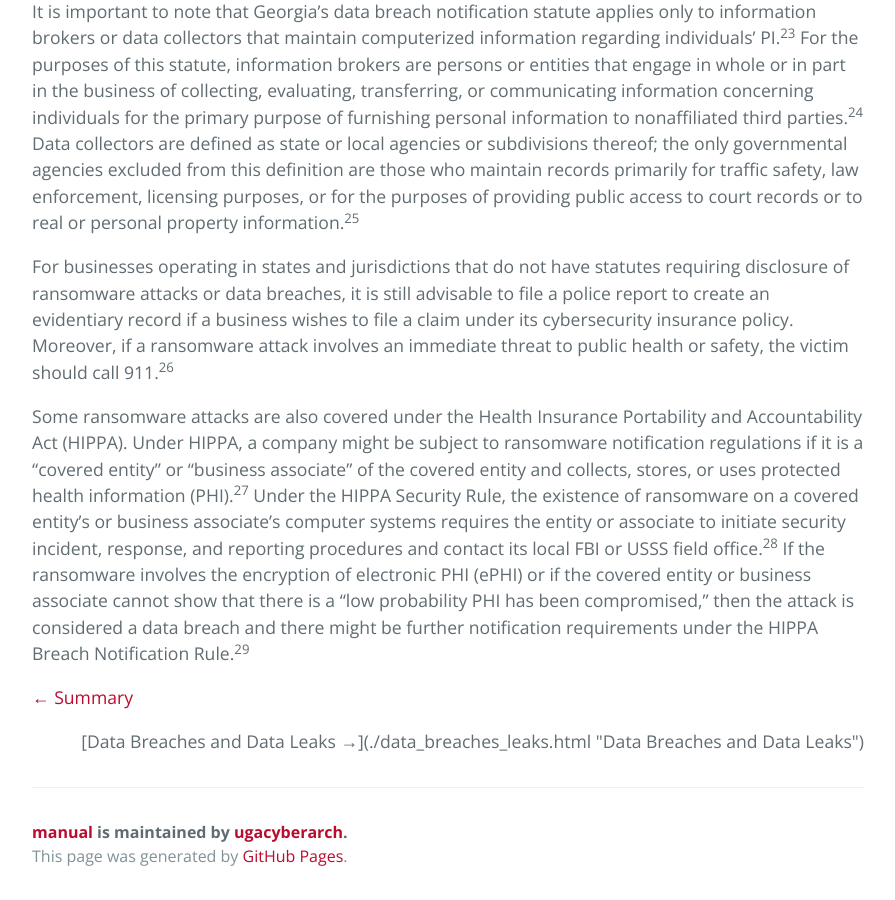
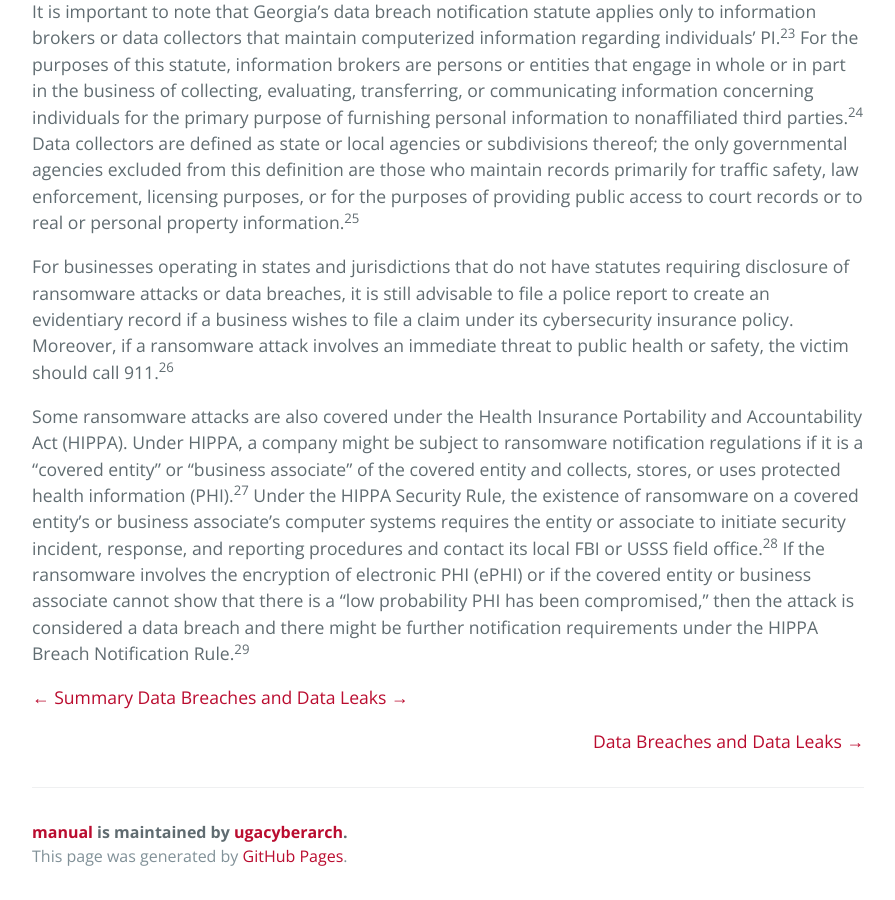
Before and after one commit to ugacyberarch/manual, a Jekyll site: the page built from ransomware.md, in a window 1280 px wide and 900 px high, scrolled down 2847 px. Shown: the whole window, without its empty margins (192-1087 px from the left). Built offline with Jekyll 4.4.1, drawn with Linux system fonts in a browser that asks for light colours; part of the change alters nothing that is shown.

Commit message:
Update ransomware.md

```diff
--- a/ransomware.md
+++ b/ransomware.md
@@ -37,7 +37,8 @@ Some ransomware attacks are also covered under the Health Insurance Portability
 
 
 [← Summary](./phishing_summary.html "Summary")
+[Data Breaches and Data Leaks →](./data_breaches_leaks.html "Data Breaches and Data Leaks")
 
 <div style="text-align: right">
-[Data Breaches and Data Leaks →](./data_breaches_leaks.html "Data Breaches and Data Leaks")
+ <a href="./data_breaches_leaks.html">Data Breaches and Data Leaks →</a>
  </div>
```
